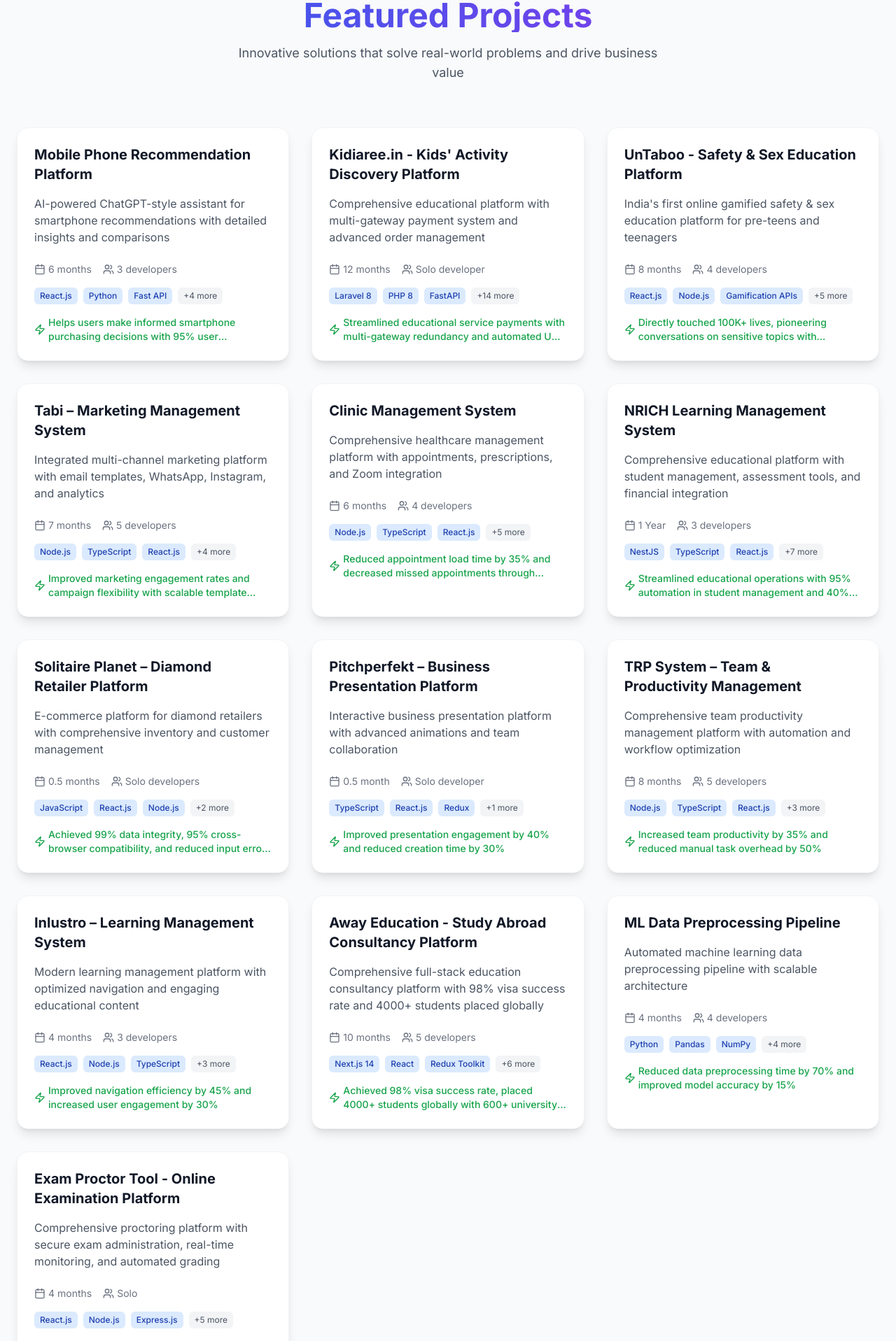
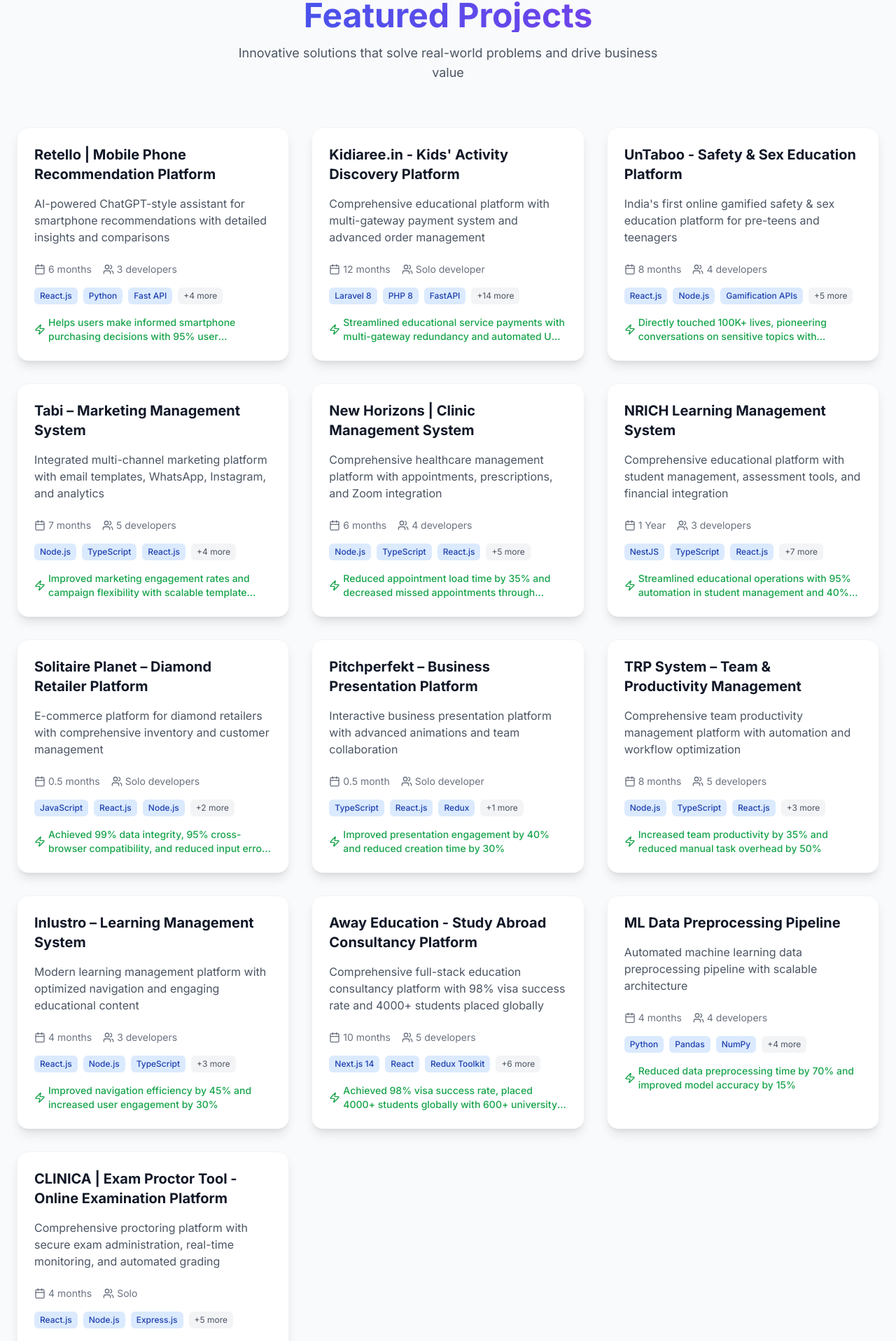
Before and after one commit to Pradeepprajapati14602/vite-portfolio, a React (Vite) app: page / in a window 1280 px wide. Shown: the part 3869-5786 px from the top of the page at 70% size. Built offline with nearby package versions, Linux system fonts and the light colour scheme.

Commit message:
names added

```diff
--- a/src/components/Projects.tsx
+++ b/src/components/Projects.tsx
@@ -9,7 +9,7 @@
 
   const projects = [
     {
-      title: "Mobile Phone Recommendation Platform",
+      title: "Retello | Mobile Phone Recommendation Platform",
       description: "AI-powered ChatGPT-style assistant for smartphone recommendations with detailed insights and comparisons",
       longDescription: "Developed a comprehensive mobile phone recommendation and assistant platform that combines a searchable smartphone database with an AI-powered Q&A interface. Users can search for any smartphone and get detailed insights through conversational interactions, including specifications, performance analysis, pricing information, comparisons, and personalized recommendations based on budget and requirements.",
       technologies: ["React.js", "Python","Fast API", "OpenAI API", "PostgreSQL", "Elasticsearch", "TypeScript"],
@@ -95,7 +95,7 @@
       team: "5 developers"
     },
     {
-      title: "Clinic Management System",
+      title: "New Horizons | Clinic Management System",
       description: "Comprehensive healthcare management platform with appointments, prescriptions, and Zoom integration",
       longDescription: "Designed and developed a full-featured clinic management system for OPS Combinator with appointment scheduling, dynamic form builder, payment processing, Zoom integration, and prescription management. Implemented role-based access control (RBAC) for secure permissions across doctors, administrators, and staff. The system significantly improved clinic operations and patient engagement.",
       technologies: ["Node.js", "TypeScript", "React.js", "Redux", "Tailwind CSS", "PostgreSQL", "Prisma", "Zoom API"],
@@ -265,7 +265,7 @@
       team: "4 developers"
     },
     {
-      title: "Exam Proctor Tool - Online Examination Platform",
+      title: "CLINICA | Exam Proctor Tool - Online Examination Platform",
       description: "Comprehensive proctoring platform with secure exam administration, real-time monitoring, and automated grading",
       longDescription: "Built a comprehensive online examination and proctoring platform designed for secure, large-scale exam administration. The platform features subject management, dynamic question creation, time-tracking capabilities, and real-time monitoring tools. Implemented advanced security measures including protected routes, role-based access control, and exam monitoring systems to ensure academic integrity for both students and administrators.",
       technologies: ["React.js", "Node.js", "Express.js", "MongoDB", "Socket.io", "JWT Authentication", "Role-based Access Control", "Real-time APIs"],
```
